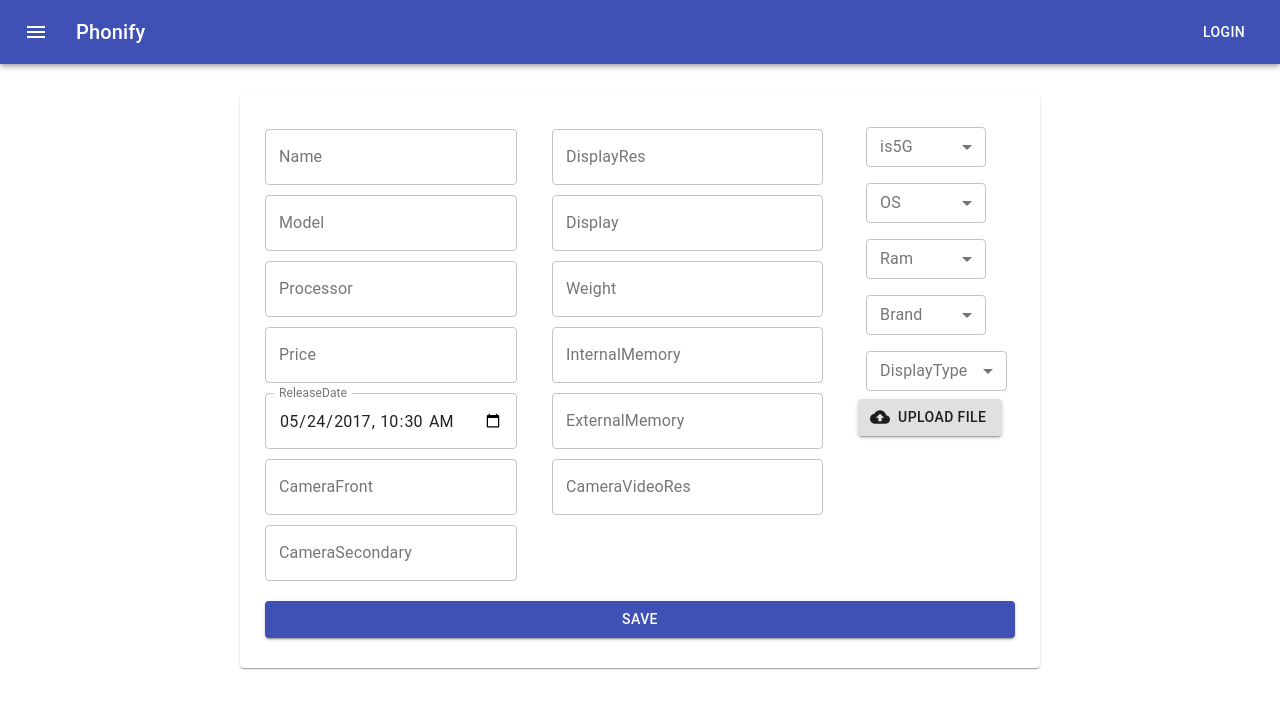
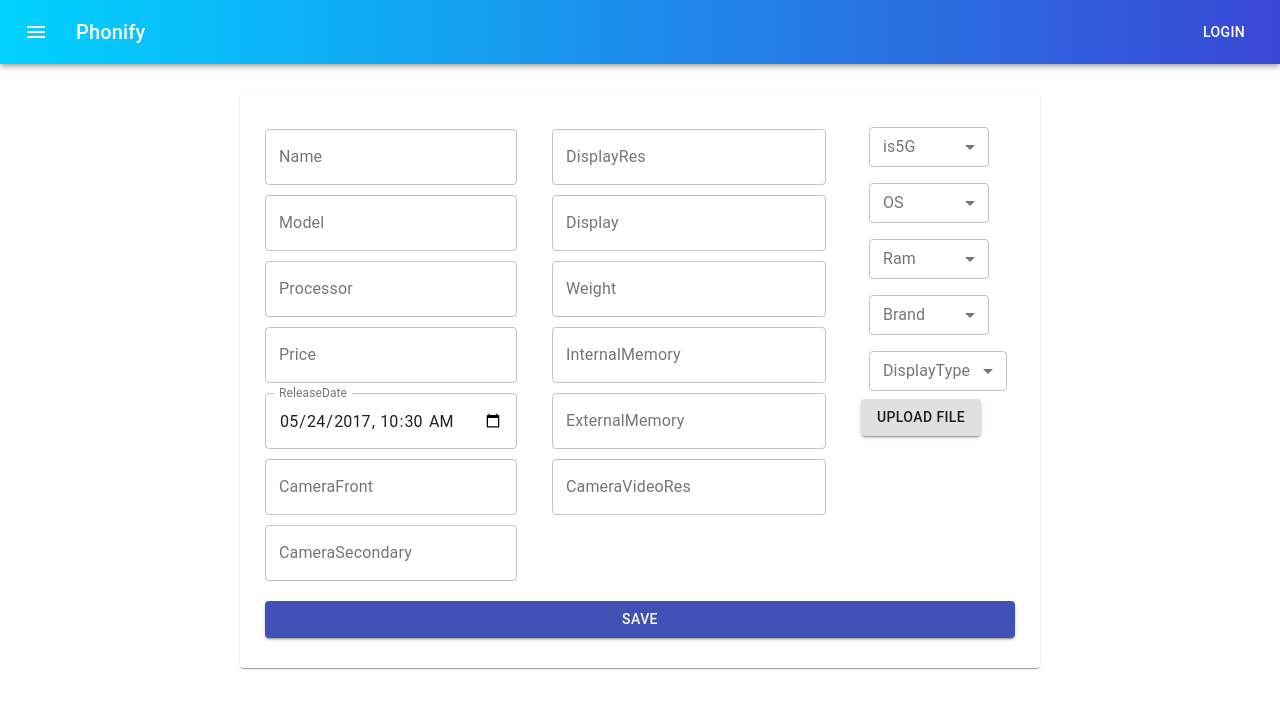
Before and after one commit to usernameofaman/PhoneCurryFrontEnd, a React (Create React App) app in the folder src/: page /savePhoneData in a window 1280 px wide. Shown: the top 708 px of the page. Built offline with nearby package versions, Linux system fonts and the light colour scheme; the HTML template or start-up script is replaced by a standard one.

Commit message:
29/7 //Card

```diff
--- a/package.json
+++ b/package.json
@@ -15,6 +15,7 @@
     "amqplib": "^0.8.0",
     "axios": "^0.21.1",
     "date-fns": "^2.22.1",
+    "multer": "^1.4.2",
     "react": "^17.0.2",
     "react-dom": "^17.0.2",
     "react-redux": "^7.2.4",
--- a/src/components/Nav/Nav.js
+++ b/src/components/Nav/Nav.js
@@ -7,7 +7,6 @@ import Button from '@material-ui/core/Button';
 import IconButton from '@material-ui/core/IconButton';
 import MenuIcon from '@material-ui/icons/Menu';
 import MobileMenu from './Mobile'
-import { trueFunc } from "boolbase";
 
 
 const useStyles = makeStyles((theme) => ({
@@ -35,7 +34,7 @@ function Nav(props) {
 
   return (
     <>
-      <AppBar position="static">
+      <AppBar style={{background: "linear-gradient(90deg, #00d2ff 0%, #3a47d5 100%)", position:"static"}}>
         <Toolbar>
           <IconButton
             onClick={showMobileMenu}
--- a/src/components/SavePhoneData/SavePhoneData.js
+++ b/src/components/SavePhoneData/SavePhoneData.js
@@ -7,7 +7,6 @@ import Button from "@material-ui/core/Button";
 import InputLabel from '@material-ui/core/InputLabel';
 import FormControl from '@material-ui/core/FormControl';
 import Select from '@material-ui/core/Select';
-import CloudUploadIcon from '@material-ui/icons/CloudUpload';
 
 
 
@@ -166,6 +165,7 @@ function SavePhoneData(props) {
                 name="Model"
                 onChange={handleInputs}
               />
+
 
               <TextField
                 variant="outlined"
@@ -388,14 +388,9 @@ function SavePhoneData(props) {
                 </Select>
               </FormControl>
 
-
               <Button
                 variant="contained"
                 component="label"
-                variant="contained"
-                color="default"
-                className={classes.button}
-                startIcon={<CloudUploadIcon />}
               >
                 Upload File
                 <input
@@ -403,6 +398,7 @@ function SavePhoneData(props) {
                   hidden
                 />
               </Button>
+
 
 
 
--- a/src/components/ViewPhone/ViewPhone.js
+++ b/src/components/ViewPhone/ViewPhone.js
@@ -3,12 +3,16 @@ import { makeStyles } from "@material-ui/core/styles";
 import styled from "styled-components";
 import Typography from "@material-ui/core/Typography";
 import Card from "@material-ui/core/Card";
-// import CardActionArea from '@material-ui/core/CardActionArea';
-// import CardActions from '@material-ui/core/CardActions';
-// import CardContent from '@material-ui/core/CardContent';
-// import CardMedia from '@material-ui/core/CardMedia';
-// import Button from '@material-ui/core/Button';
-// import { Divider } from "@material-ui/core";
+import CardActions from '@material-ui/core/CardActions';
+import CardContent from '@material-ui/core/CardContent';
+import CardMedia from '@material-ui/core/CardMedia';
+import CardHeader from '@material-ui/core/CardHeader';
+import Collapse from '@material-ui/core/Collapse';
+import Avatar from '@material-ui/core/Avatar';
+import IconButton from '@material-ui/core/IconButton';
+import ExpandMoreIcon from '@material-ui/icons/ExpandMore';
+import MoreVertIcon from '@material-ui/icons/MoreVert';
+import clsx from 'clsx';
 
 
 
@@ -16,6 +20,10 @@ const useStyles = makeStyles((theme) => ({
   root: {
     flexGrow: 1,
     maxWidth: 345,
+    backgroundColor: "rgba(0, 0, 0, 0.51)",
+
+
+
   },
   menuButton: {
     marginRight: theme.spacing(2),
@@ -28,13 +36,17 @@ const useStyles = makeStyles((theme) => ({
     margin: "10px 0px 0px 0px"
   },
   card: {
-    display: "flex",
-    flexDirection: "column",
-    justifyContent: "center",
-    alignItems: "center",
-    width: "500px",
+    // display: "flex",
+    // flexDirection: "column",
+    // justifyContent: "center",
+    // alignItems: "center",
+    width: "250px",
+    height: "170px",
     padding: "25px",
     marginTop: "30px",
+    backgroundColor: "#7F000000",
+    cursor: "pointer"
+
 
   },
   media: {
@@ -51,16 +63,41 @@ const useStyles = makeStyles((theme) => ({
 }));
 
 const Container = styled.div`
+
+background: linear-gradient(90deg, #00d2ff 0%, #3a47d5 100%);
   display: flex;
   justify-content: center;
-  flex-direction:column;
+  flex-direction:Row;
   align-items:center;
+  gap: 80px;
+  background: ;
 `;
 
 function SavePhoneData(props) {
   const classes = useStyles();
+  const [expanded, setExpanded] = React.useState(false);
+
+  const handleExpandClick = () => {
+    setExpanded(!expanded);
+  }
   return (
     <>
+      {/* <Container>
+        {props.state.phoneData.map((phone) => (
+          <Card className={classes.card}>
+            <Typography>
+              {phone.Name}
+            </Typography>
+            <Typography>
+              {phone.Price}
+
+            </Typography>
+            <Typography>
+              {phone.Brand}
+            </Typography>
+          </Card>
+        ))}
+      </Container>
       <Container>
         {props.state.phoneData.map((phone) => (
           <Card className={classes.card}>
@@ -77,8 +114,191 @@ function SavePhoneData(props) {
           </Card>
         ))}
       </Container>
+      <Container>
+        {props.state.phoneData.map((phone) => (
+          <Card className={classes.card}>
+            <Typography>
+              {phone.Name}
+            </Typography>
+            <Typography>
+              {phone.Price}
+
+            </Typography>
+            <Typography>
+              {phone.Brand}
+            </Typography>
+          </Card>
+        ))}
+      </Container>
+      <Container>
+        {props.state.phoneData.map((phone) => (
+          <Card className={classes.card}>
+            <Typography>
+              {phone.Name}
+            </Typography>
+            <Typography>
+              {phone.Price}
+
+            </Typography>
+            <Typography>
+              {phone.Brand}
+            </Typography>
+          </Card>
+        ))}
+      </Container>
+      <Container>
+        {props.state.phoneData.map((phone) => (
+          <Card className={classes.card}>
+            <Typography>
+              {phone.Name}
+            </Typography>
+            <Typography>
+              {phone.Price}
+
+            </Typography>
+            <Typography>
+              {phone.Brand}
+            </Typography>
+          </Card>
+        ))}
+      </Container> */}
+
+
+      {/* <Container>
+      {props.state.phoneData.map((phone) => (
+      <Card className={classes.card}>
+        <CardActionArea>
+
+          <CardContent>
+            <Typography gutterBottom variant="h5" component="h2">
+        <CardMedia
+          className={classes.media}
+          image= "https://www.apple.com/newsroom/images/product/iphone/standard/Apple_announce-iphone12pro_10132020_big.jpg.large.jpg"
+          title="Contemplative Reptile"
+        />
+            {phone.Name}
+
+            </Typography>
+
+            <Typography gutterBottom variant="h5" component="h2">
+            {phone.Brand}
+            </Typography>
+            <Typography gutterBottom variant="h5" component="h2">
+            {phone.Price}
+            </Typography>
+            <Typography variant="body2" color="textSecondary" component="p">
+            {phone.Model}
+            </Typography>
+          </CardContent>
+        </CardActionArea>
+        <CardActions>
+
+          <Button size="small" color="primary">
+            Learn More
+          </Button>
+        </CardActions>
+      </Card>
+      ))}
+      </Container> */}
+      <Container>
+        {props.state.phoneData.map((phone) => (
+          <Card className={classes.root}>
+            <CardHeader
+              avatar={
+                <Avatar aria-label="recipe" className={classes.avatar}>
+                  Pf
+                </Avatar>
+              }
+              action={
+                <IconButton aria-label="settings">
+                  <MoreVertIcon />
+                </IconButton>
+              }
+              title={phone.Name}
+
+            />
+            <CardMedia
+              className={classes.media}
+              image="/static/images/cards/paella.jpg"
+              title="Paella dish"
+            />
+            <CardContent>
+
+              <Typography variant="body2" color="textSecondary" component="p">
+
+              </Typography>
+            </CardContent>
+            <CardActions disableSpacing>
+              <IconButton
+                className={clsx(classes.expand, {
+                  [classes.expandOpen]: expanded,
+                })}
+                onClick={handleExpandClick}
+                aria-expanded={expanded}
+                aria-label="show more"
+              >
+                <ExpandMoreIcon />
+              </IconButton>
+                <Typography>Specifications</Typography>
+            </CardActions>
+            <Collapse  in={expanded} timeout="auto" unmountOnExit>
+              <CardContent>
+
+                <Typography >
+                Ram = {phone.Specification.Ram}
+                <Typography paragraph>
+                Weight = {phone.Specification.Weight}
+                <Typography paragraph>
+                CameraMain = {phone.Specification.CameraMain}
+                <Typography paragraph>
+                CameraSecondary = {phone.Specification.CameraSecondary}
+                <Typography paragraph>
+                CameraFront = {phone.Specification.CameraFront}
+                <Typography paragraph>
+                CameraVideoRes = {phone.Specification.CameraVideoRes}
+                <Typography paragraph>
+                Weight = {phone.Specification.Weight}
+                <Typography paragraph>
+                is5G = {phone.Specification.is5G}
+
+                <Typography paragraph>
+                Os = {phone.Specification.Os}
+
+                <Typography paragraph>
+                ExternalMemory = {phone.Specification.ExternalMemory}
+
+                <Typography paragraph>
+                InternalMemory = {phone.Specification.InternalMemory}
+
+                </Typography>
+                </Typography>
+                </Typography>
+                </Typography>
+                </Typography>
+                </Typography>
+                </Typography>
+                </Typography>
+                </Typography>
+                </Typography>
+
+                </Typography>
+
+              </CardContent>
+            </Collapse>
+          </Card>
+        ))}
+      </Container>
+      );
+
+
+
+
+
+
+
+
     </>
   );
+
 }
-
 export default SavePhoneData;
--- a/src/components/ViewPhone/index.js
+++ b/src/components/ViewPhone/index.js
@@ -25,7 +25,7 @@ export default class index extends Component {
                         .catch((err)=> console.log(err));
 
             this.setState({phoneData:res.data})
-            // console.log(this.state.phoneData)
+            console.log(this.state.phoneData)
 
     }
 
```
Also changed, not shown: 1 other file (tests, documents, lock files or other folders).
